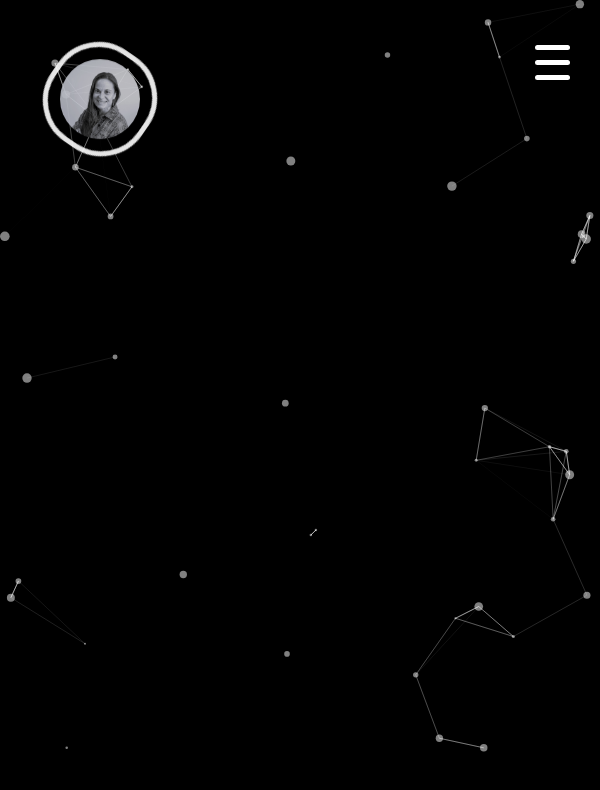
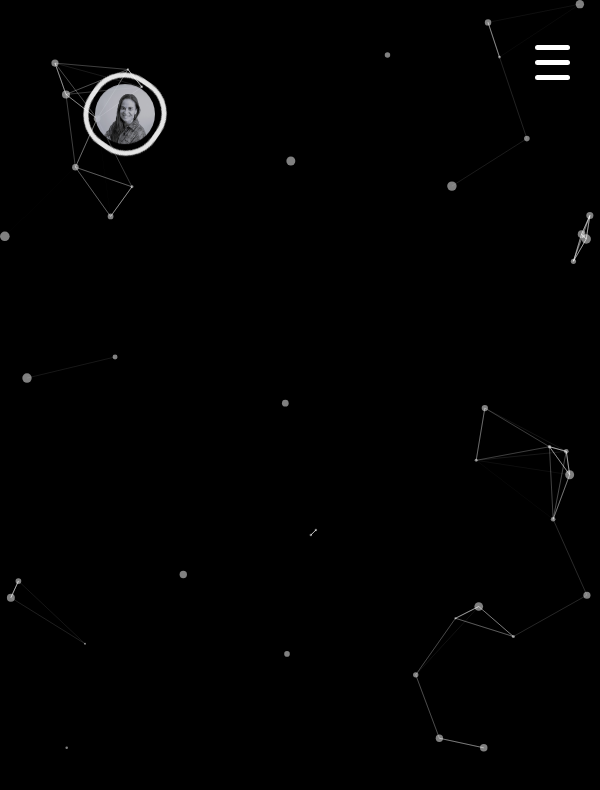
Before and after one commit to Natfer84/portfolio, a React (Create React App) app in the folder front/: page / in a window 600 px wide. Shown: the top 790 px of the page. Built offline with nearby package versions, Linux system fonts and the light colour scheme.

Commit message:
realizando responsive

```diff
--- a/front/src/styles/AboutPerson.css
+++ b/front/src/styles/AboutPerson.css
@@ -4,7 +4,7 @@
     /* flex-direction: column; */
     /* justify-content: center; */
     flex-wrap: wrap;
-    margin: 50px;
+    margin: 40px;
     /* max-width: 100%; */
     /* width: 259px; */
     /* align-items: start; */
@@ -50,7 +50,34 @@
 /* Fin Estilos caja de la foto */
 
 /* Responsive */
-@media screen and (max-width: 768px) {
+
+@media only screen and (min-device-width : 320px) and (max-device-width : 480px) {
+    .Box_Personal,
+    .Box_rotating_border {
+        width: 60px;
+        height: 60px;
+    }
+    .Box_rotating_border {
+        padding: 5px;
+        box-shadow: 1px, 1px, 1px white;
+        margin: -10px;
+    }
+  }
+  @media (min-width: 481px) and (max-width: 767px) {
+    .Box_Personal,
+    .Box_rotating_border {
+        width: 60px;
+        height: 60px;
+    }
+    .Box_rotating_border {
+        padding: 5px;
+        box-shadow: 1px, 1px, 1px white;
+        margin: -10px;
+    }
+  }
+
+/*
+@media screen and (min-width: 769px) and (max-width: 1024px) {
     .Header {
         display: flex;
         justify-content: space-between;
@@ -69,5 +96,7 @@
     .Box_rotating_border {
         padding: 5px;
         box-shadow: 1px, 1px, 1px white;
+        margin: -10px;
     }
 }
+/* Asegúrate de que el diseño sea completamente responsivo incluso en la rotación */
--- a/front/src/styles/Header.css
+++ b/front/src/styles/Header.css
@@ -15,24 +15,11 @@
         width: 100%;
         height: auto;
         position: fixed;
-        top: 0;
-        left: 0;
-        padding: 10px;
-        justify-content: flex-start;
+        top: 25px;
+        left: 35px;
+        justify-content: space-between;
     }
 
-    .Container_AboutPerson, .Container_Nav {
-        flex-direction: row; /* Se alinean en horizontal */
-        align-items: center;
 
-    }
-    .Box_Personal {
-        width: 80px;
-        height: 80px;
-    }
 
-    .Box_rotating_border {
-        width: 90px;
-        height: 90px;
-    }
 }
```
